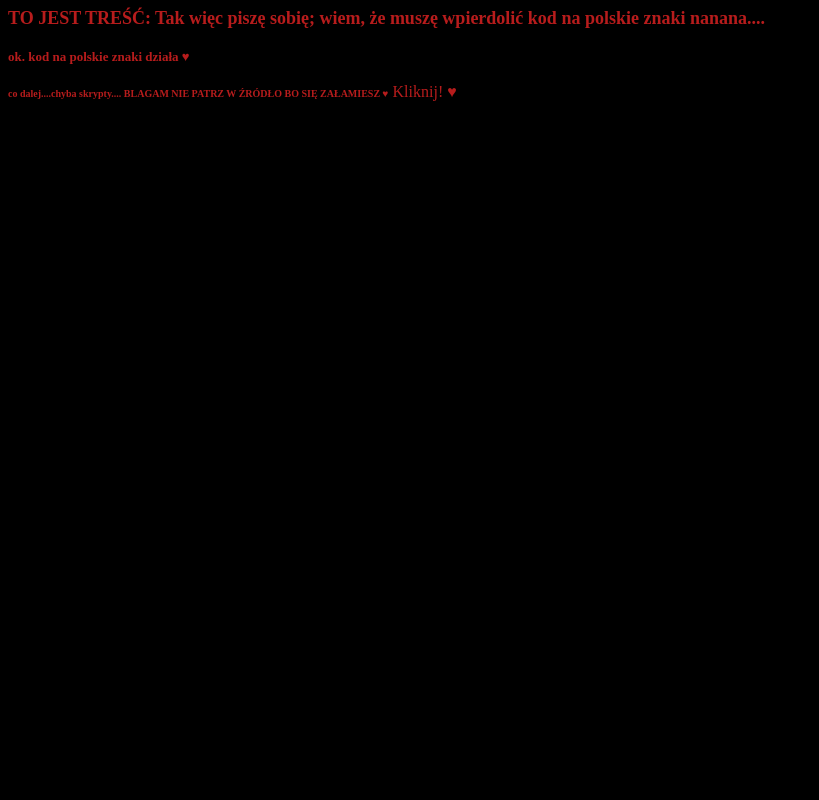
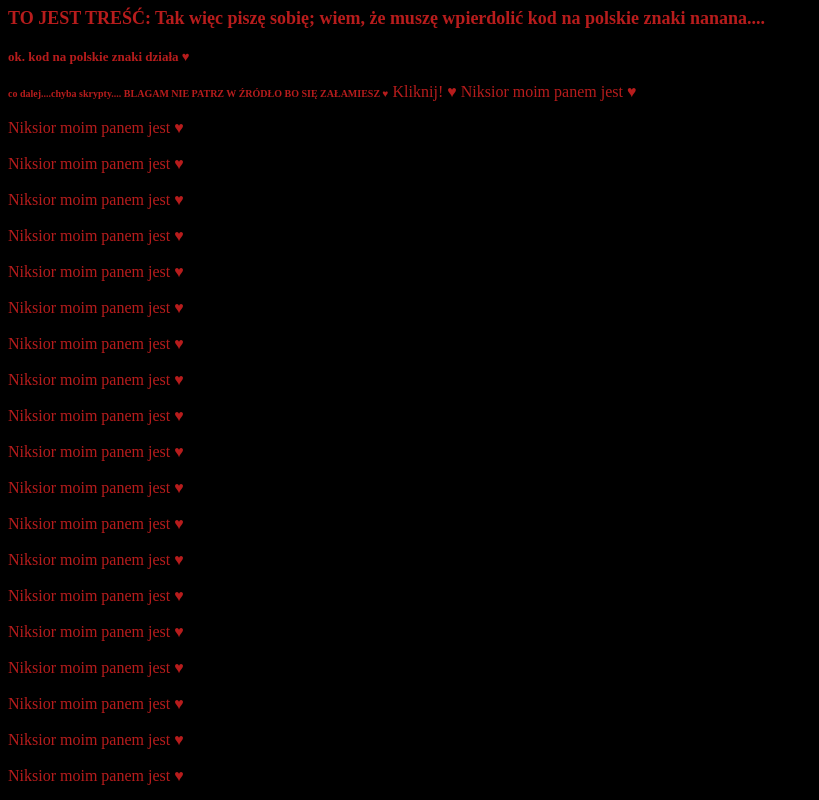
Before and after one commit to CandyTrouble/cttests, a plain HTML site: page index.html in a window 1280 px wide. Shown: the top 800 px of the page, without its empty margins (0-819 px from the left). Drawn offline with Linux system fonts and the light colour scheme.

Commit message:
DONE!!!!!!

```diff
--- a/index.html
+++ b/index.html
@@ -22,7 +22,7 @@
 
 	<a onclick="odliczanie()">Kliknij! ♥</a>
 
-	<script> for {(var n = 0; n < 500; n++) document.write("Niksior moim panem jest ♥"); document.write("<br></br>");} </script>
+	<script> for (var n = 0; n < 500; n++) {document.write("Niksior moim panem jest ♥"); document.write("<br></br>");} </script>
 
 
 </body>
```
